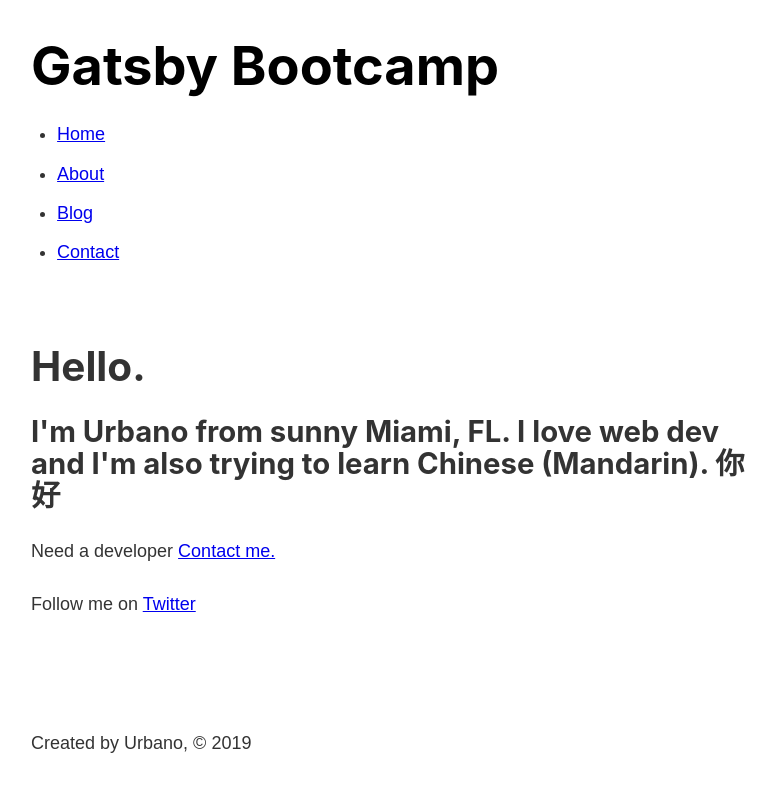
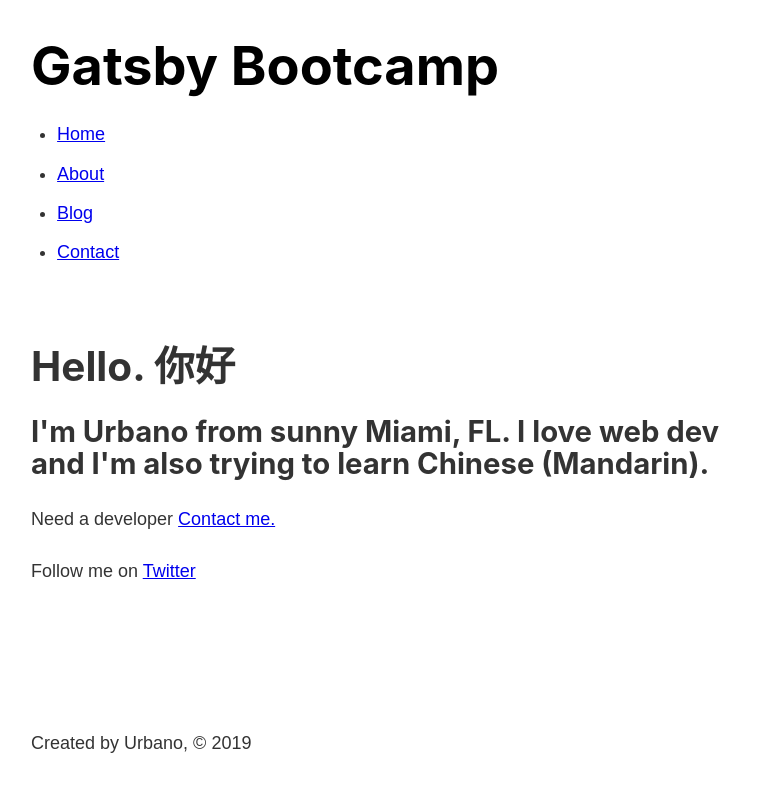
Before and after one commit to urbanobaz/blog, a Gatsby site: page / in a window 1280 px wide. Shown: the whole page, without its empty margins (252-1028 px from the left). Built offline with nearby package versions, Linux system fonts and the light colour scheme; Gatsby itself is replaced by a stand-in of ours.

Commit message:
Shifting content in index

```diff
--- a/src/pages/index.js
+++ b/src/pages/index.js
@@ -9,8 +9,8 @@ const IndexPage = () => {
     <div>
       <Layout>
         <Head title="Home" />
-        <h1>Hello.</h1>
-        <h2>I'm Urbano from sunny Miami, FL. I love web dev and I'm also trying to learn Chinese (Mandarin). 你好</h2>
+        <h1>Hello. 你好</h1>
+        <h2>I'm Urbano from sunny Miami, FL. I love web dev and I'm also trying to learn Chinese (Mandarin).</h2>
         <p>Need a developer <Link to="/contact">Contact me.</Link></p>
         <p>Follow me on <a href="https://twitter.com/ubaz_3">Twitter</a></p>
       </Layout>
```
